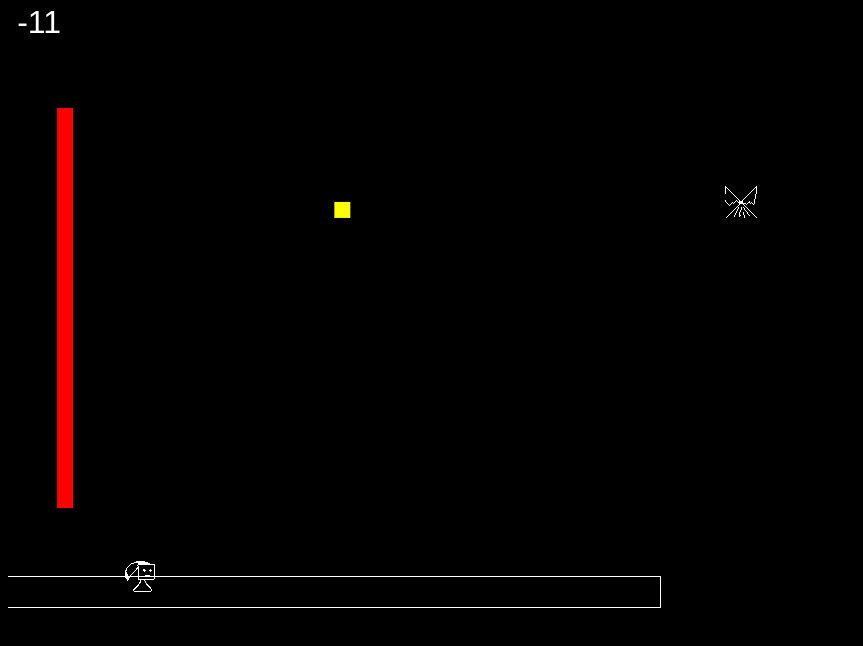
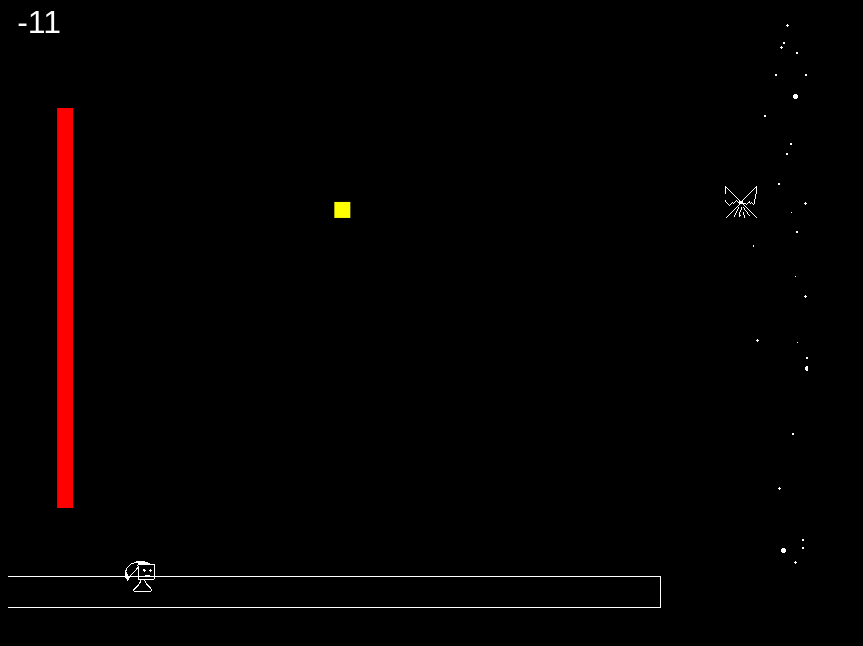
Before and after one commit to tonetheman/js13k_2022, a website built with Vite: page index.html in a window 1280 px wide. Shown: the whole page, without its empty margins (0-863 px from the left). Built offline with nearby package versions, Linux system fonts and the light colour scheme.

Commit message:
saving from disk

```diff
--- a/gamescene3.js
+++ b/gamescene3.js
@@ -79,6 +79,12 @@ export class GameScene3 {
             height : 32,
             dx : -100
         });
+        this.bg3 = Sprite({
+            x : this.canvas.width,
+            y : 0,
+            image : imageAssets["testbg_128x600.png"],
+            dx : -10
+        });
 
         this.bf = new BadFac(this,canvas,context);
     }
@@ -98,6 +104,7 @@ export class GameScene3 {
         // super slow
         this.bg1.update(dt);
         this.bg2.update(dt);
+        this.bg3.update(dt);
 
         this.goal.update(dt); // should not move
 
@@ -145,6 +152,8 @@ export class GameScene3 {
     render() {
         this.bg1.render();
         this.bg2.render();
+        this.bg3.render();
+
         this.goal.render();
         this.player.render();
         this.player_trail.render();
--- a/gs3_badfac.js
+++ b/gs3_badfac.js
@@ -104,7 +104,7 @@ export class BadFac {
 
         // IT WILL BE SOMETHING LIKE THIS
         // 1. do explosion
-
+        zzfx(...[,,979,.02,.24,.48,3,1.18,-0.1,,50,,,.6,,.9,.01,.44,.18]); // Explosion 38 - Mutation 2
 
         // DONE 2. move offscreen
         // DONE 3. set state so it can be used again
@@ -119,6 +119,8 @@ export class BadFac {
     }
 
     handle_rocket_score(r) {
+        zzfx(...[1.45,,88,,.08,.15,,.72,,6.8,-503,.16,,,36,,.01,.99]); // Random 36
+
         this.parent.score -= 1;
         this.parent.kscore.text = this.parent.score;
     }
@@ -129,6 +131,7 @@ export class BadFac {
         // I need a way once one hit happens
         // to ignore others hits for a few seconds
 
+        zzfx(...[1.13,,242,,.01,.09,1,,,-0.5,,,,,162,.5,,.72,.09]); // Shoot 31
 
         r.dx *= -1;
 
--- a/index.html
+++ b/index.html
@@ -6,6 +6,7 @@ body {
     background-color: black;
 }
 </style>
+<script src="zzfx.js"></script>
 <script src="main.js" type="module"></script>
 </head>
 <body>
--- a/main.js
+++ b/main.js
@@ -82,7 +82,8 @@ on("main", gamemain);
 function main() {
     load("death_v1.png",
         "long_bottom.png",
-        "angel.png").then(()=> {
+        "angel.png",
+        "testbg_128x600.png").then(()=> {
         emit("main");
     });
 }
--- /dev/null
+++ b/zzfx.js
@@ -0,0 +1,23 @@
+// ZzFX - Zuper Zmall Zound Zynth - Micro Edition
+// MIT License - Copyright 2019 Frank Force
+// https://github.com/KilledByAPixel/ZzFX
+
+// This is a tiny build of zzfx with only a zzfx function to play sounds.
+// You can use zzfxV to set volume.
+// Feel free to minify it further for your own needs!
+
+'use strict';let zzfx,zzfxV,zzfxX
+
+// ZzFXMicro - Zuper Zmall Zound Zynth - v1.1.8 ~ 884 bytes minified
+zzfxV=.3    // volume
+zzfx=       // play sound
+(p=1,k=.05,b=220,e=0,r=0,t=.1,q=0,D=1,u=0,y=0,v=0,z=0,l=0,E=0,A=0,F=0,c=0,w=1,m=0,B=0)=>{let
+M=Math,R=44100,d=2*M.PI,G=u*=500*d/R/R,C=b*=(1-k+2*k*M.random(k=[]))*d/R,g=0,H=0,a=0,n=1,I=0
+,J=0,f=0,x,h;e=R*e+9;m*=R;r*=R;t*=R;c*=R;y*=500*d/R**3;A*=d/R;v*=d/R;z*=R;l=R*l|0;for(h=e+m+
+r+t+c|0;a<h;k[a++]=f)++J%(100*F|0)||(f=q?1<q?2<q?3<q?M.sin((g%d)**3):M.max(M.min(M.tan(g),1)
+,-1):1-(2*g/d%2+2)%2:1-4*M.abs(M.round(g/d)-g/d):M.sin(g),f=(l?1-B+B*M.sin(d*a/l):1)*(0<f?1:
+-1)*M.abs(f)**D*p*zzfxV*(a<e?a/e:a<e+m?1-(a-e)/m*(1-w):a<e+m+r?w:a<h-c?(h-a-c)/t*w:0),f=c?f/
+2+(c>a?0:(a<h-c?1:(h-a)/c)*k[a-c|0]/2):f),x=(b+=u+=y)*M.cos(A*H++),g+=x-x*E*(1-1E9*(M.sin(a)
++1)%2),n&&++n>z&&(b+=v,C+=v,n=0),!l||++I%l||(b=C,u=G,n=n||1);p=zzfxX.createBuffer(1,h,R);p.
+getChannelData(0).set(k);b=zzfxX.createBufferSource();b.buffer=p;b.connect(zzfxX.destination
+);b.start();return b};zzfxX=new (window.AudioContext||webkitAudioContext) // audio context
```
Also changed, not shown: testbg_128x600.png (added).
